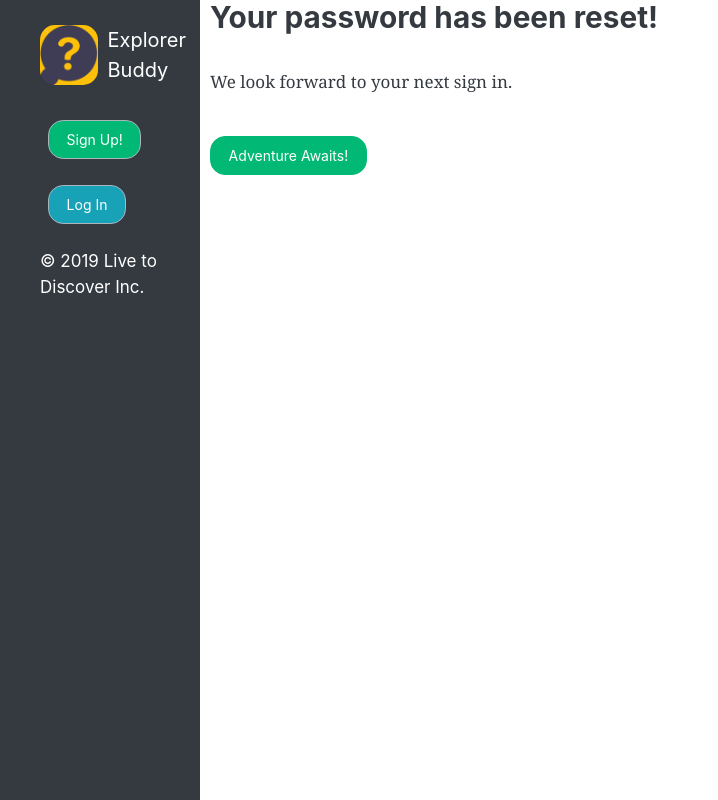
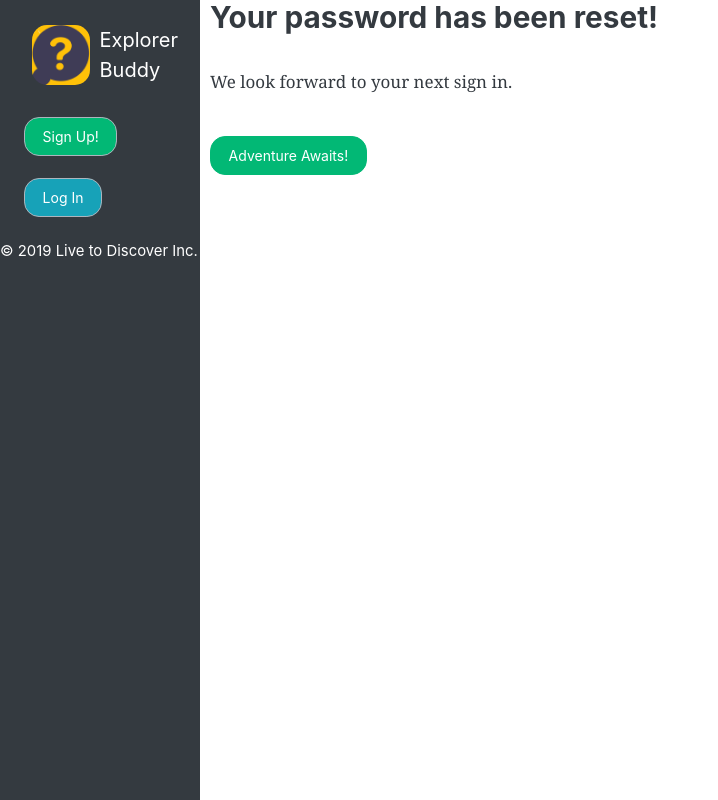
Before and after one commit to UPstartDeveloper/explorer_buddy, a Django app: template explorer/accounts/templates/accounts/password_reset/complete.html in a window 1280 px wide. Shown: the whole page, without its empty margins (0-718 px from the left). Run offline with Django 3.2, Linux system fonts and the light colour scheme; the template is opened without the code that fills it, so the values that code supplies are empty; some libraries are stand-ins or nearby versions.

Commit message:
[UPDATE] Add Bootstrap classes to optimize sidenav appearance.

```diff
--- a/explorer/notes/views.py
+++ b/explorer/notes/views.py
@@ -131,6 +131,12 @@ class NoteUpdate(UpdateView):
             **response_kwargs
         )
 
+    def form_valid(self, form):
+        '''Initializes author of new Note by tracking the logged in user.'''
+        # assert self.request.user.is_authenticated is True
+        form.instance.author = self.request.user
+        return super().form_valid(form)
+
 
 class NoteDelete(DeleteView):
     '''Render a form for user to delete a Note.'''
--- a/explorer/static/css/style.css
+++ b/explorer/static/css/style.css
@@ -10,10 +10,14 @@
 }
 
 .sidenav .note-links {
-    padding: 6px 8px 6px 0px;
+    padding: 6px 8px 6px 6px;
     text-decoration: none;
     display: block;
     font-size: 25px;
+}
+
+.sidenav .nav-item {
+    padding-left: 16px;
 }
 
 .sidenav .brandmark {
--- a/explorer/templates/base_templates/base.html
+++ b/explorer/templates/base_templates/base.html
@@ -24,9 +24,9 @@
     <!-- Credit to the 'Tech with Tim' YouTube channel for inspiring this code: https://www.youtube.com/watch?v=914JH3t64Kg-->
     {% block navbar %}
     <div class="sidenav bg-dark">
-        <ul>
+        <ul class="nav flex-column">
             <!-- Brandmark and link to create button -->
-            <li>
+            <li class="nav-item">
                 {% if user.is_authenticated %}
                 <a href="{% url 'notes:index' %}" class="navbar-brand d-flex w-50 mr-auto text-white">
                     <img class="img-circle" src="{% static 'images/brandmark.png' %}" width="60" height="60" alt="">
@@ -34,7 +34,7 @@
                     <span class="brandmark">Hello,<br>{{ user.username }}!</span>
                 </a>
                 {% else %}
-                <div class="navbar-brand d-flex w-50 mr-auto">
+                <div class="nav-item navbar-brand d-flex w-50 mr-auto">
                     <img class="img-circle " src="{% static 'images/brandmark.png' %}" width="60" height="60" alt="">
                     <!-- user sees their name if signed in -->
                     <span class="brandmark text-white">Explorer<br>Buddy</span>
@@ -44,26 +44,26 @@
             <br>
             <!-- is user is signed in, they can CRUD their notes, and log out -->
             {% if user.is_authenticated %}
-                <li>
+                <li class="nav-item">
                     <a href="{% url 'notes:create_note_form' %}"><button class="btn btn-success">New Note</button></a>
                 </li>
                 <br>
                 {% for note in notes %}
-                    <li>
+                    <li class="nav-item">
                         <a class="note-links" href="{% url 'notes:notes-detail-page' note.slug %}">{{ note.title}}</a>
                     </li>
                     <br>
                 {% endfor %}
-                <li>
+                <li class="nav-item">
                     <a href="{% url 'accounts:logout' %}" class="btn btn-danger ml-2">Log Out</a>
                 </li>
                 <!-- Otherwise, the user can only login or signup -->
             {% else %}
-                <li>
+                <li class="nav-item">
                     <a href="{% url 'accounts:signup-form' %}" class="btn btn-secondary bg-success ml-2">Sign Up!</a>
                 </li>
                 <br>
-                <li>
+                <li class="nav-item">
                     <a href="{% url 'accounts:login' %}" class="btn btn-secondary bg-info ml-2">Log In</a>
                 </li>
             {% endif %}
```
